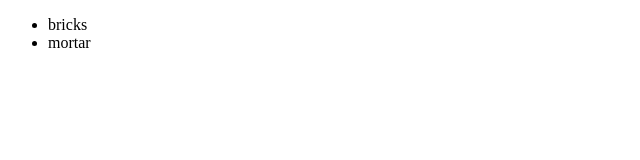
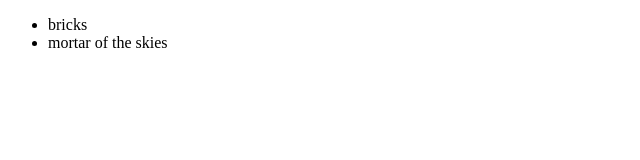
Before and after one commit to TimeSmash/newGitTest, a plain HTML site: page index.html in a window 1280 px wide. Shown: the full height of the page, 0-640 px from the left. Drawn offline with Linux system fonts and the light colour scheme.

Commit message:
mortar-->mortar of the skies

```diff
--- a/index.html
+++ b/index.html
@@ -7,7 +7,7 @@
 		<div>
 			<ul>
 				<li>bricks</li>
-				<li>mortar</li>
+				<li>mortar of the skies</li>
 			</ul>
 		</div>
 </body>
```
